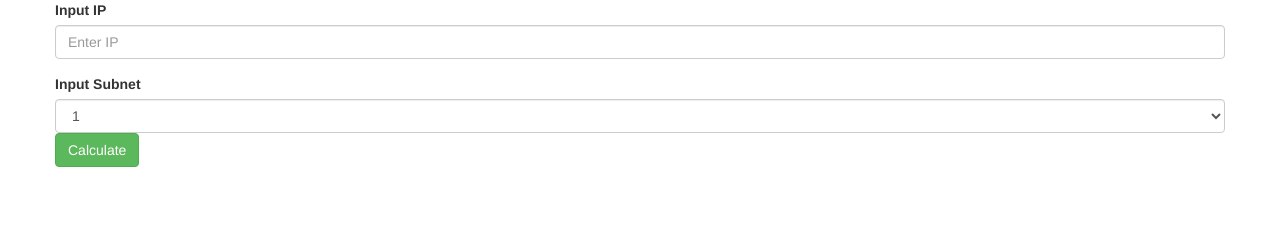
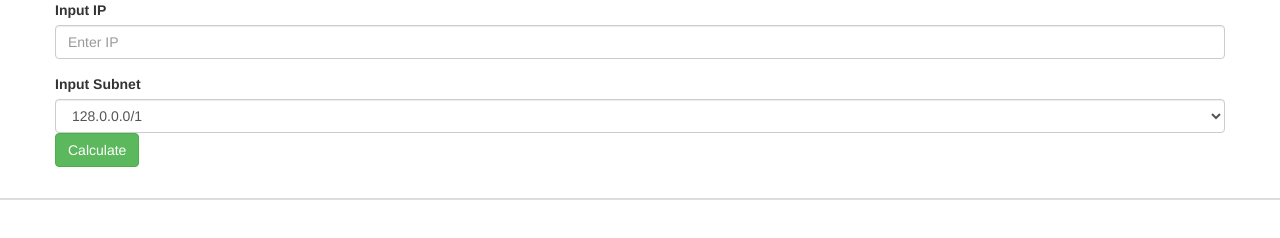
Before and after one commit to WilawanLelapratak/wilawanlelapratak.github.io, a plain HTML site: page index.html in a window 1280 px wide. Drawn offline with nearby package versions, Linux system fonts and the light colour scheme.

Commit message:
fix input subnet

```diff
--- a/index.html
+++ b/index.html
@@ -6,7 +6,6 @@
 </head>
 <body>
 
-<!-- <h1>Hello World</h1> -->
 <div class="container">
 	<div class="row">
 		<div class="col">
@@ -25,7 +24,18 @@
 	</div>
 </div>
 
-
+<table class="table">
+	<thead>
+		<tr>
+			<th></th>
+		</tr>
+	</thead>
+	<tbody>
+		<tr>
+			<td></td>
+		</tr>
+	</tbody>
+</table>
 
 <script
   src="https://code.jquery.com/jquery-3.2.1.min.js"
--- a/scripts.js
+++ b/scripts.js
@@ -1,11 +1,33 @@
-// function func_name(input) {
-// 	//dosomethings
-// 	return ;
-// }
+function make_bi_maskip(mask) {
+	var maskstring = '';
+
+	for (var i = 1; i <= 32; i++) {
+		if (i <= mask) {
+			maskstring += '1';
+		} else {
+			maskstring += '0';
+		}
+		if (i % 8 == 0 && i != 32) {
+			maskstring += '.';
+		}
+	}
+
+	return maskstring;
+}
+
+function bi_to_deci(string) {
+	var maskstring_li = string.split('.');
+	for (var i = 0; i < maskstring_li.length; i++) {
+		maskstring_li[i] = parseInt(maskstring_li[i], 2);
+	}
+
+	return maskstring_li.join('.');
+}
 
 for (var i = 1; i <= 32; i++) {
-	console.log(i);
-	$('select#subnet').append("<option value="+i+">"+i+"</option>");
+	// console.log(bi_to_deci(make_bi_maskip(i)));
+	// console.log(i);
+	$('select#subnet').append("<option value="+i+">"+ bi_to_deci(make_bi_maskip(i)) +'/'+i+"</option>");
 }
 
 $('form').submit(function(e){
```
